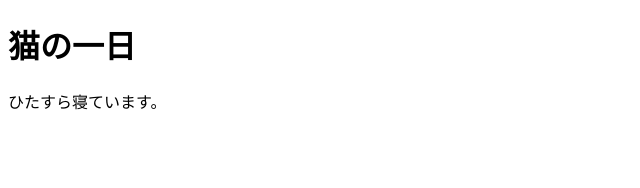
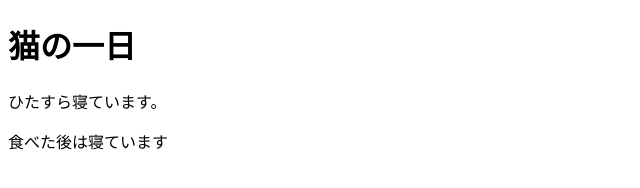
Before and after one commit to calm-garden/calm-garden.github.io, a plain HTML site: page index.html in a window 1280 px wide. Shown: the whole page, without its empty margins (0-640 px from the left). Drawn offline with Linux system fonts and the light colour scheme.

Commit message:
Update index.html

```diff
--- a/index.html
+++ b/index.html
@@ -9,5 +9,6 @@
 	<body>
 		<h1>猫の一日</h1>
 		<p>ひたすら寝ています。</p>
+		<p>食べた後は寝ています</p>
 	</body>
 </html>
```
